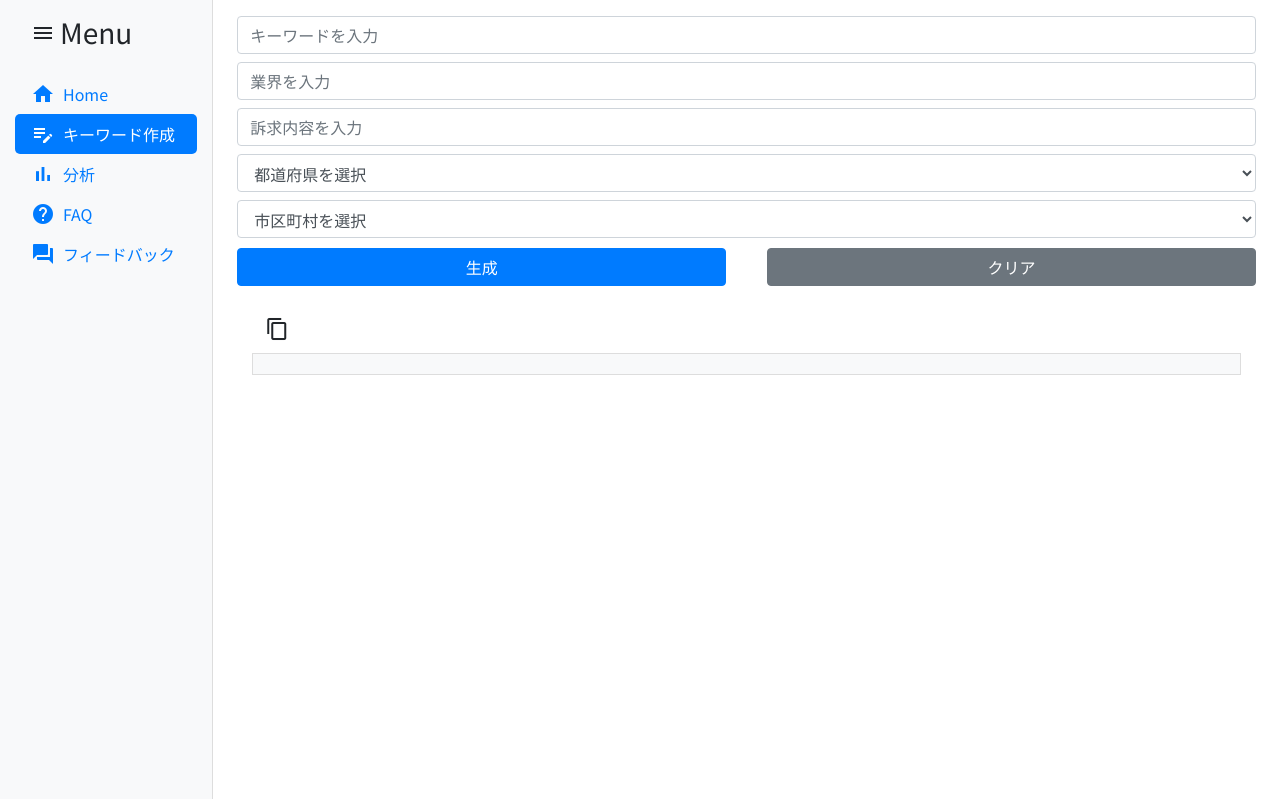
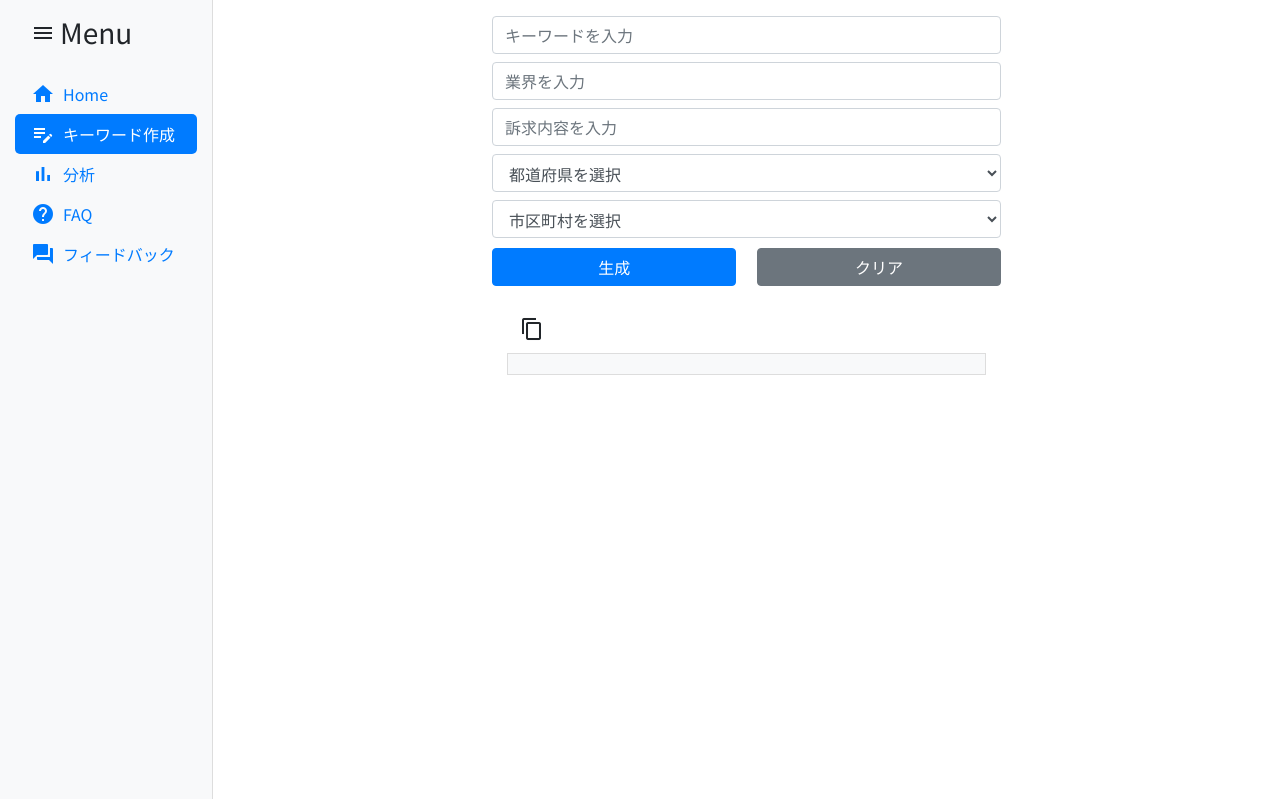
Before and after one commit to rejirejireji/keyword_generate, a Flask app: page / in a window 1280 px wide, after a click that opens the changed part. Shown: the part 88-887 px from the top of the page. Run offline with Flask 3, Linux system fonts and the light colour scheme; some libraries are stand-ins or nearby versions.

Commit message:
CSSの更新

```diff
--- a/static/style.css
+++ b/static/style.css
@@ -67,3 +67,14 @@ body {
 .button-group button {
     flex-basis: 48%; /* ボタンの幅を設定 */
 }
+.main-container {
+    display: flex;
+    justify-content: center; /* 横方向の中央揃え */
+}
+
+/* キーワードジェネレータコンテンツに対するスタイル */
+#keywordGeneratorContent {
+    width: 50%; /* 幅をビューポートの50%に設定 */
+    max-width: 600px; /* 最大幅を設定 */
+    /* その他のスタイリング */
+}
--- a/template/template.html
+++ b/template/template.html
@@ -68,6 +68,7 @@
                     <p>ここにはウェブサイトの概要、主要な機能、最新情報などが表示されます。</p>
                     <!-- その他の内容 -->
                 </div>
+                <div class="main-container">
                     <div id="keywordGeneratorContent" class="content-section" style="display: none;">
                         <p></p>
                         <input type="text" id="keywordInput" placeholder="キーワードを入力" class="form-control mb-2">
@@ -142,6 +143,7 @@
                             <pre id="keywordsDisplay" class="code-block"></pre>
                         </div>
                     </div>
+                </div>
 
                 <div id="analysisContent" class="content-section" style="display: none;">
                     <p>ここにはキーワードの分析結果や関連するデータが表示されます。</p>
```
Lines whose indentation alone changed are shown as unchanged.
